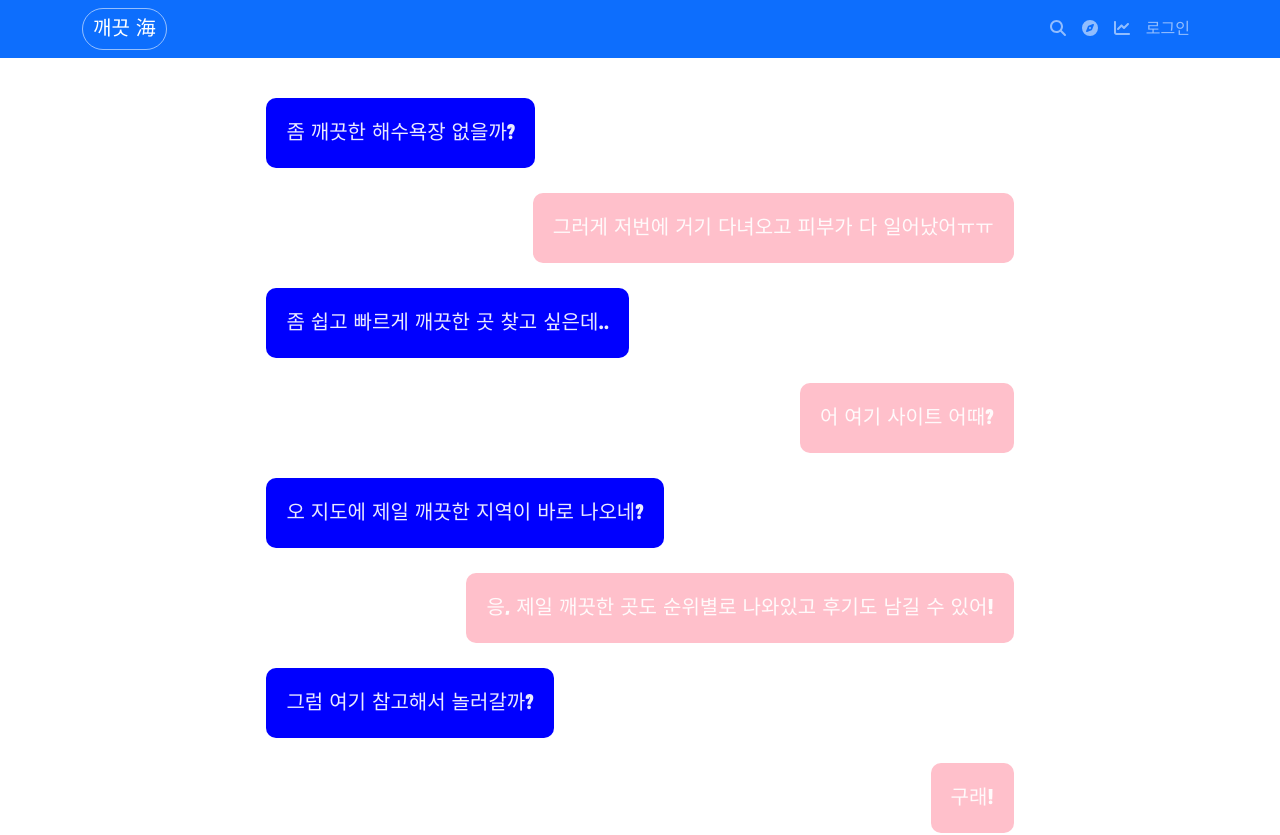
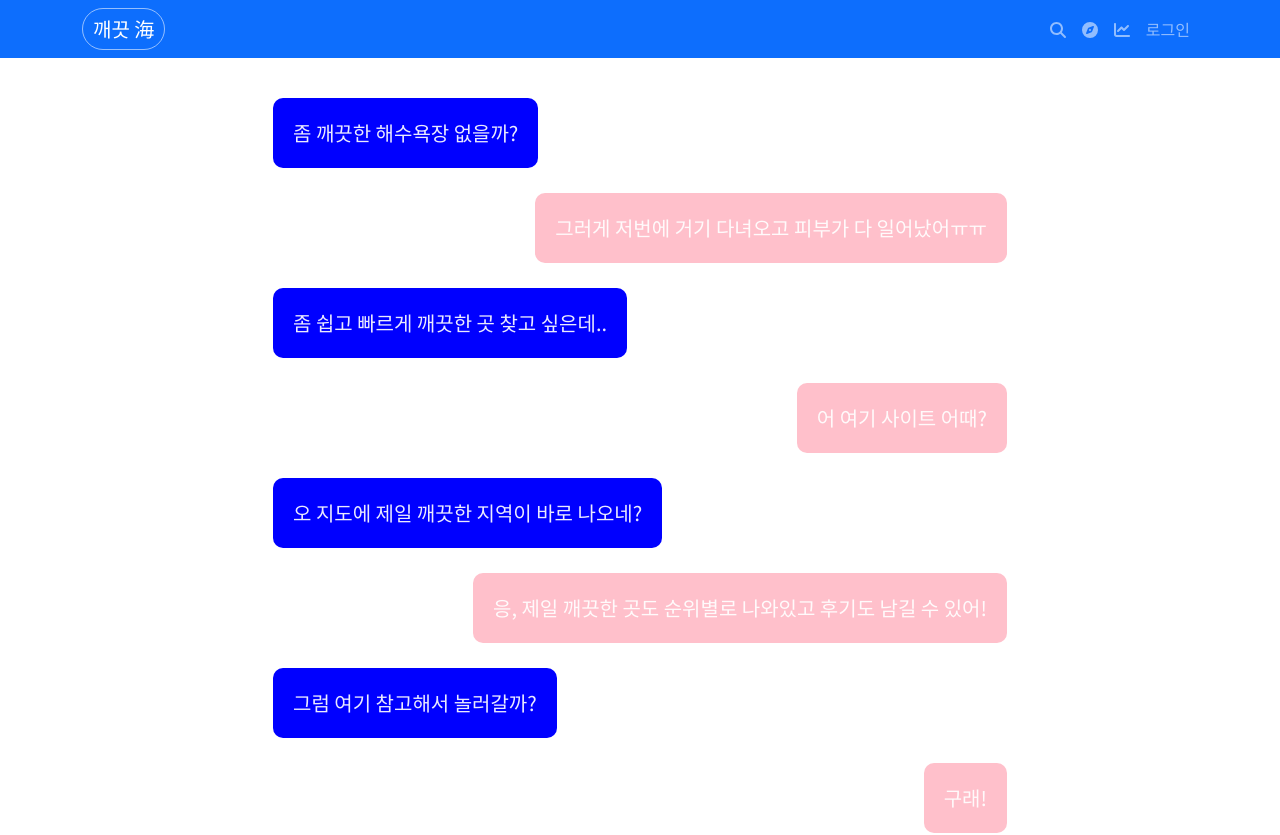
Before and after one commit to hyeb-in/clean-sea, a React (Create React App) app in the folder front/: page / in a window 1280 px wide. Shown: the top 835 px of the page. Built offline with nearby package versions, Linux system fonts and the light colour scheme; no server answers.

Commit message:
구글폰트 noto sans

```diff
--- a/front/src/components/common/layout/NavBar.js
+++ b/front/src/components/common/layout/NavBar.js
@@ -69,9 +69,7 @@ const NavBar = ({ avatarUrl, setAvatarUrl }) => {
             </Nav.Link>
             {/* 로그인 한 유저에게만 보이기 */}
             {/* to do: 임시!! 로그아웃되면 null이어야하는데 {} 빈 객체가 찍히고있음 */}
-            {user &&
-            user?.constructor === Object &&
-            Object.keys(user)?.length > 0 ? (
+            {user ? (
               <>
                 <Nav.Link
                   onClick={() =>
--- a/front/src/components/review/ReviewsList.js
+++ b/front/src/components/review/ReviewsList.js
@@ -37,15 +37,9 @@ const ReviewsList = ({ setReview, reviews, setReviews }) => {
   useEffect(() => {
     const fetchData = async () => {
       try {
-        // 임시!!
-        const loggedIn =
-          loggedInUser?.constructor === Object &&
-          Object.keys(loggedInUser).length > 0;
-
         // 로그인 유저가 있다면 iLiked 포함된 전체 리뷰를 받아온다
-        if (loggedIn) {
+        if (loggedInUser) {
           const res = await fetchPrivateReviews();
-          console.log(res.data);
           if (!res.data) {
             showToastPopup(
               "데이터를 불러올 수 없습니다",
--- a/front/src/index.css
+++ b/front/src/index.css
@@ -1,4 +1,4 @@
-@import url("https://fonts.googleapis.com/css2?family=Black+Han+Sans&display=swap");
+@import url("https://fonts.googleapis.com/css2?family=Black+Han+Sans&family=Noto+Sans+KR:wght@100;200;300;400;500;600;700;800;900&display=swap");
 @import "./reset.css";
 @import "bootstrap/dist/css/bootstrap.min.css";
 @import "./components/review/review.css";
@@ -7,6 +7,7 @@
 
 body {
   font-family: "Black Han Sans", sans-serif;
+  font-family: "Noto Sans KR", sans-serif;
   margin: 0;
   padding: 0;
   width: 100%;
```
